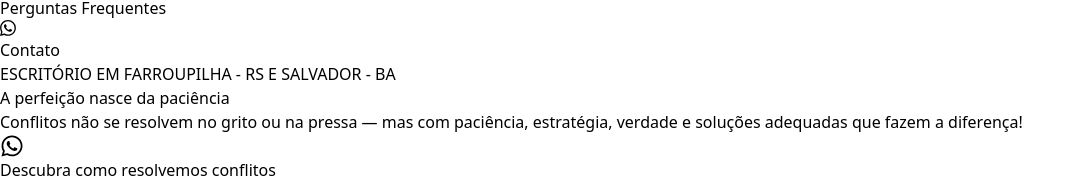
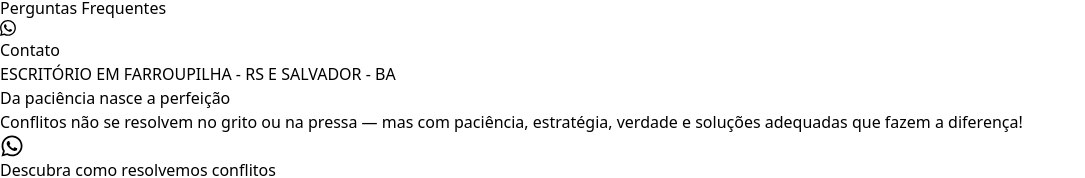
Before and after one commit to EdisonMatos/LP-Carlos-Martinez, a React (Vite) app: page / in a window 1280 px wide. Shown: the part 297-475 px from the top of the page, without its empty margins (0-1085 px from the left). Built offline with nearby package versions, Linux system fonts and the light colour scheme; no server answers; a web font is replaced by a local one.

Commit message:
fix: Hero

```diff
--- a/src/content/content.jsx
+++ b/src/content/content.jsx
@@ -155,8 +155,8 @@ const content = {
       miniTag: "ESCRITÓRIO EM FARROUPILHA - RS E SALVADOR - BA",
       title: (
         <h1 className="mb-[16px]">
-          A perfeição nasce da
-          <span className="text-primary"> paciência</span>
+          Da paciência nasce
+          <span className="text-primary"> a perfeição</span>
         </h1>
       ),
       subtitle:
```
